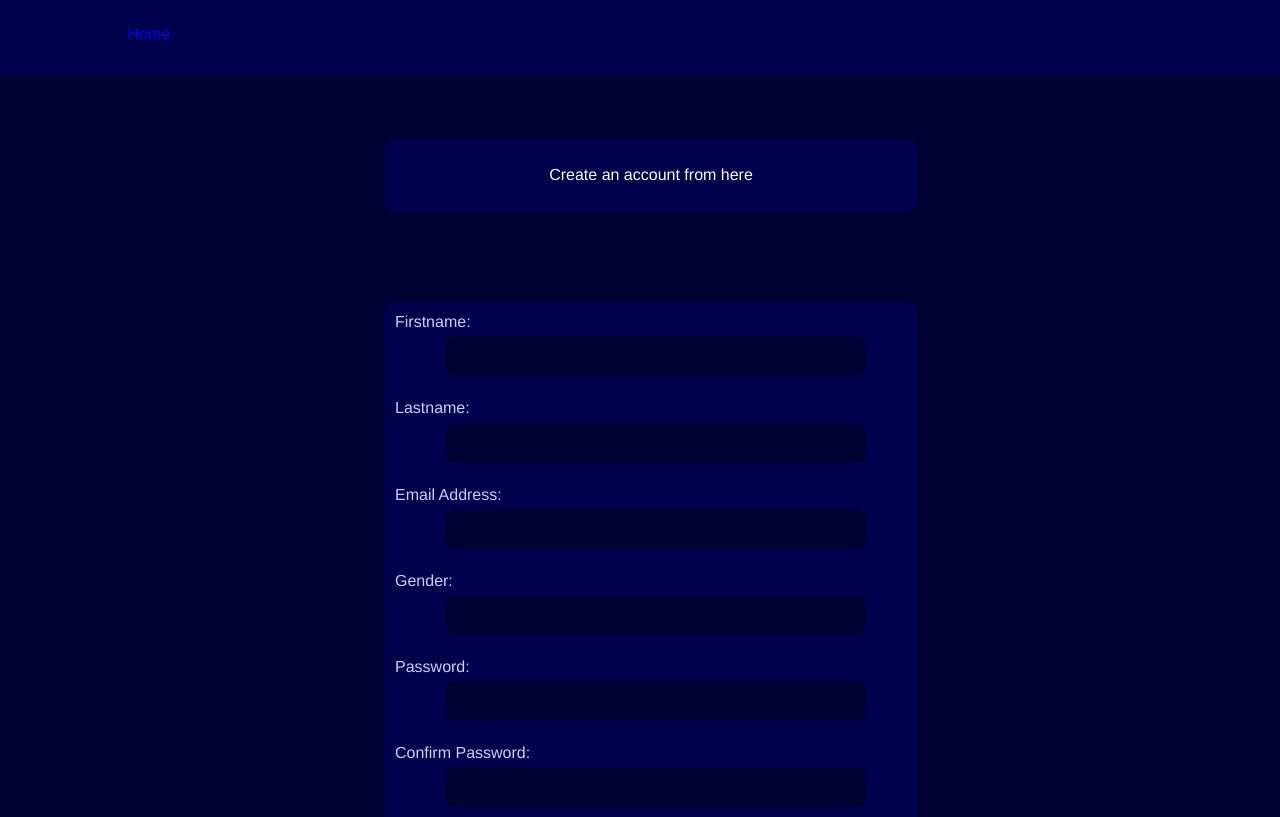
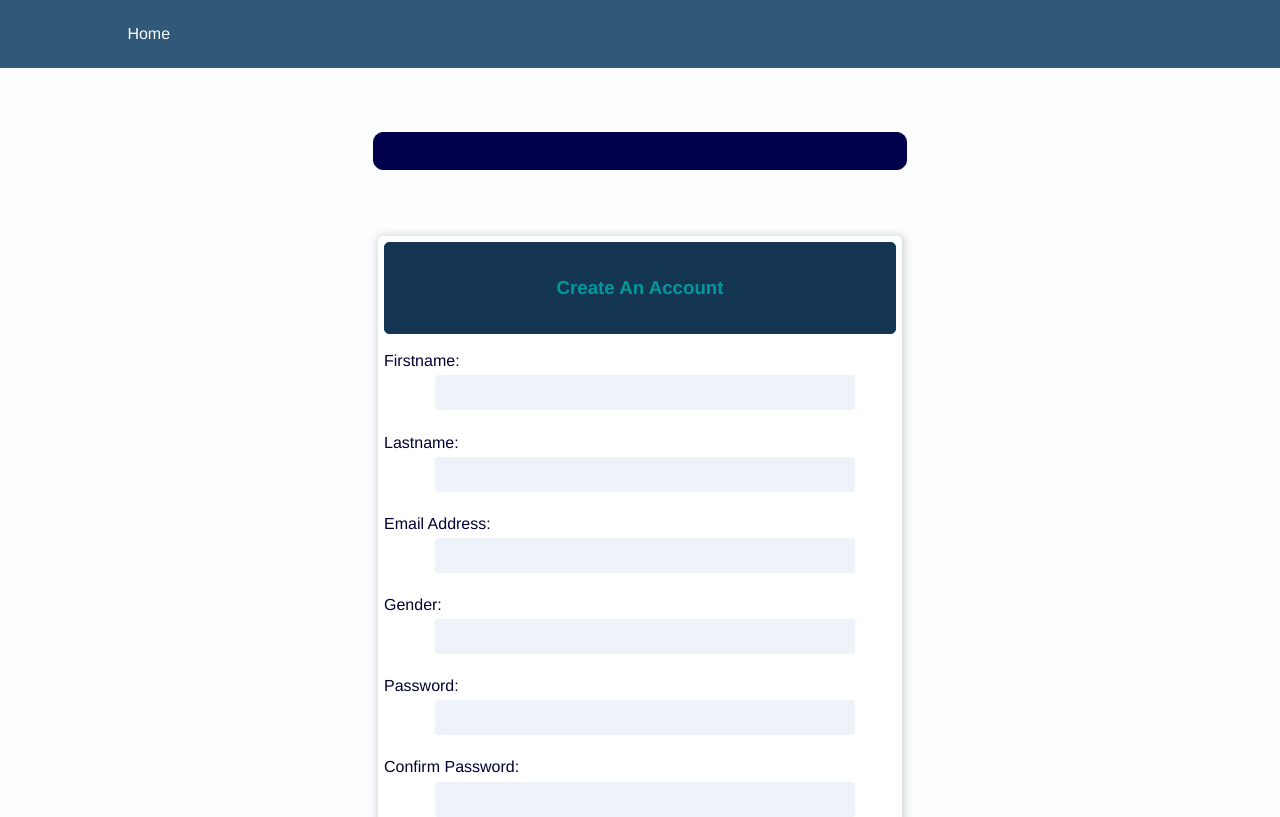
Before and after one commit to Tibz-Dankan/cryptopile-frontend, a React (Create React App) app: page /#/signup in a window 1280 px wide. Shown: the top 817 px of the page. Built offline with nearby package versions, Linux system fonts and the light colour scheme.

Commit message:
The overall UI of the compoents improved

```diff
--- a/src/App.css
+++ b/src/App.css
@@ -10,9 +10,12 @@ body {
 }
 
 /* NAVIGATION-LINKS */
+/* Links shared anywhere across the whole app */
 .navigation-link {
   text-decoration: none;
+  color: hsl(240, 100%, 100%);
 }
+/* Links in the header on the home page */
 .header-link {
   color: hsl(240, 100%, 100%);
 }
--- a/src/components/EditPileTitle.js
+++ b/src/components/EditPileTitle.js
@@ -41,8 +41,8 @@ const EditPileTitle = ({ pile }) => {
 
   const tokenFromLocalStorage = localStorage.getItem("accessToken");
   const axiosApi = axios.create({
-    baseURL: "https://stockpile-backend.herokuapp.com/api",
-    // baseURL: "http://localhost:5000/api",
+    // baseURL: "https://stockpile-backend.herokuapp.com/api",s
+    baseURL: "http://localhost:5000/api",
     headers: {
       Authorization: "Bearer " + tokenFromLocalStorage,
     },
--- a/src/components/Login.js
+++ b/src/components/Login.js
@@ -93,8 +93,11 @@ const Login = (isLoggedIn) => {
             <HomeLink />
           </div>
         </div>
-        <div className="login-form">
+        <div className="login-form-wrapper">
           <form onSubmit={(e) => submitLoginInfo(e)}>
+            <div className="login-form-heading">
+              <h3>Log Into Your Account</h3>
+            </div>
             <div className="display-login-status">
               <p className="display-login-errors">{displayLoginErrors}</p>
               <p className="display-login-success">{displayLoginSuccess}</p>
--- a/src/components/SignUp.js
+++ b/src/components/SignUp.js
@@ -204,10 +204,8 @@ const SignUp = () => {
               <p className="check-password-match">{checkPasswordMatch}</p>
             </div>
           ) : (
+            // To be removed because it is unnecessary
             <div style={{ textAlign: "center" }}>
-              <p className="first-display-on-sigup-page">
-                {firsDisplayMessage}
-              </p>
               <p style={{ color: "lightyellow" }}>{catchError}</p>
             </div>
           )}
@@ -220,6 +218,7 @@ const SignUp = () => {
         {hideRegistrationForm ? null : (
           <div className="registration-form">
             <form onSubmit={(e) => submitRegisterInfo(e)}>
+              <h3 className="registration-form-heading">Create An Account</h3>
               <label>Firstname:</label>
               <br />
               <input
--- a/src/css/Login.css
+++ b/src/css/Login.css
@@ -1,34 +1,55 @@
 /* THE LOGIN FORM */
 .login-page-wrapper {
-  position: absolute;
+  position: relative;
   width: 100%;
   height: 800px;
-  background-color: hsl(240, 100%, 10%);
+  background-color: hsl(207, 60%, 99%);
+  display: flex;
+  flex-direction: column;
+  justify-content: center;
+  align-items: center;
 }
 .login-header-wrapper {
-  background-color: hsl(240, 100%, 15%);
+  position: absolute;
+  top: 0px;
+  width: 100%;
+  background-color: var(--steelblue);
   height: 8%;
 }
 .login-home-link {
   padding: 20px;
   margin-left: 5%;
 }
-.login-form {
-  margin: 8% 30% 0% 30%;
-  padding: 10px;
-  color: hsl(240, 100%, 93%);
-  background-color: hsl(240, 100%, 15%);
-  border: 1px solid hsl(240, 100%, 15%);
-  border-radius: 10px;
+.login-form-wrapper {
+  padding: 5px;
+  color: hsl(240, 100%, 10%);
+  background-color: hsl(240, 100%, 100%);
+  border: 1px solid hsl(240, 100%, 100%);
+  border-radius: 5px;
+  box-shadow: 1px 1px 10px 1px hsl(0, 0%, 80%);
   width: 40%;
 }
+
+.login-form-heading {
+  display: grid;
+  grid-template-columns: 1;
+  align-items: center;
+  justify-content: center;
+  text-align: center;
+  color: hsl(180, 100%, 30%);
+  background-color: var(--steelblue-2);
+  border: 1px solid var(--steelblue-2);
+  border-radius: 5px;
+  height: 90px;
+  margin-top: 0px;
+}
 .login-input-field {
-  height: 30px;
+  height: 25px;
   width: 80%;
   margin: 1% 30% 1% 10%;
-  color: hsl(240, 100%, 93%);
-  background-color: hsl(240, 100%, 10%);
-  border: 1px solid hsl(240, 100%, 10%);
+  color: hsl(240, 100%, 10%);
+  background-color: hsl(207, 44%, 95%);
+  border: 1px solid hsl(207, 44%, 95%);
   border-radius: 4px;
 }
 .login-btn {
@@ -36,13 +57,18 @@
   height: 25px;
   margin: 1% 25% 1% 25%;
   padding: 5px;
-  background-color: hsl(240, 100%, 30%);
-  border: 1px solid hsl(240, 100%, 30%);
-  border-radius: 5px;
+  background-color: hsl(180, 100%, 25%);
+  border: 1px solid hsl(180, 100%, 25%);
+  box-shadow: 1px 1px 2px 1px hsl(180, 100%, 20%);
+  border-radius: 3px;
   color: hsl(240, 100%, 93%);
 }
 .login-btn:hover {
-  background-color: hsl(240, 100%, 40%);
+  color: white;
+  background-color: hsl(180, 100%, 40%);
+  border: 1px solid hsl(180, 100%, 40%);
+  box-shadow: 1px 1px 8px 1px hsl(180, 100%, 20%);
+  transition: 0.35s;
 }
 .display-login-status {
   text-align: center;
@@ -56,7 +82,6 @@
   font-weight: bold;
 }
 .beat-loader-component-wrapper {
-  /* background-color: blueviolet; */
   display: flex;
   justify-content: center;
   align-items: center;
@@ -71,7 +96,7 @@
 /* MEDIA QUERY */
 @media screen and (max-width: 540px) {
   /* THE LOGIN PAGE */
-  .login-form {
+  .login-form-wrapper {
     margin: 8% 18% 0% 12%;
     width: 70%;
   }
--- a/src/css/Signup.css
+++ b/src/css/Signup.css
@@ -1,14 +1,20 @@
 /* THE SIGN UP PAGE*/
 .signup-page-wrapper {
-  position: absolute;
+  position: relative;
   width: 100%;
-  height: 1500px;
-  background-color: hsl(240, 100%, 10%);
+  /* height: 1500px; */
+  height: auto;
+  background-color: hsl(207, 60%, 99%);
   color: hsl(240, 100%, 90%);
+  display: flex;
+  flex-direction: column;
+  align-items: center;
+  margin-bottom: 50px;
 }
 .signup-header-wrapper {
-  background-color: hsl(240, 100%, 15%);
+  background-color: var(--steelblue);
   height: 5%;
+  width: 100%;
 }
 .signup-home-link {
   padding: 25px;
@@ -16,33 +22,53 @@
 }
 .registration-form {
   width: 40%;
-  margin: 3% 30% 0% 30%;
-  padding: 10px;
-  background-color: hsl(240, 100%, 15%);
-  border: 1px solid hsl(240, 100%, 15%);
-  border-radius: 10px;
+  /* margin: 3% 30% 0% 30%; */
+  padding: 5px;
+  color: hsl(240, 100%, 10%);
+  background-color: hsl(240, 100%, 100%);
+  border: 1px solid hsl(240, 100%, 100%);
+  border-radius: 5px;
+  box-shadow: 1px 1px 10px 1px hsl(0, 0%, 80%);
+}
+.registration-form-heading {
+  margin-top: 0px;
+  height: 90px;
+  display: grid;
+  grid-template-columns: 1;
+  justify-content: center;
+  align-items: center;
+  text-align: center;
+  color: hsl(180, 100%, 30%);
+  background-color: var(--steelblue-2);
+  border: 1px solid var(--steelblue-2);
+  border-radius: 5px;
 }
 .signup-input-field {
-  height: 30px;
+  height: 25px;
   width: 80%;
   margin: 1% 10% 1% 10%;
   padding: 4px;
-  color: hsl(240, 100%, 90%);
-  background-color: hsl(240, 100%, 10%);
-  border: 1px solid hsl(240, 100%, 10%);
-  border-radius: 10px;
+  color: hsl(240, 100%, 10%);
+  background-color: hsl(207, 44%, 95%);
+  border: 1px solid hsl(207, 44%, 95%);
+  border-radius: 3px;
 }
 .signup-btn {
   color: hsl(240, 100%, 90%);
-  background-color: hsl(240, 100%, 30%);
-  border: 1px solid hsl(240, 100%, 30%);
-  border-radius: 5px;
+  background-color: hsl(180, 100%, 25%);
+  border: 1px solid hsl(180, 100%, 25%);
+  box-shadow: 1px 1px 2px 1px hsl(180, 100%, 20%);
+  border-radius: 3px;
   width: 50%;
   height: 30px;
   margin: 0% 25% 0% 25%;
 }
 .signup-btn:hover {
-  background-color: hsl(240, 100%, 40%);
+  color: white;
+  background-color: hsl(180, 100%, 40%);
+  border: 1px solid hsl(180, 100%, 40%);
+  box-shadow: 1px 1px 8px 1px hsl(180, 100%, 20%);
+  transition: 0.35s;
 }
 .display-register-info-wrapper-1 {
   color: white;
@@ -71,9 +97,7 @@
   text-align: center;
   font-weight: bold;
 }
-.first-display-on-sigup-page {
-  text-align: center;
-}
+
 .beat-loader-component-signup {
   width: 40%;
   margin: 1% 30% 1% 30%;
```
